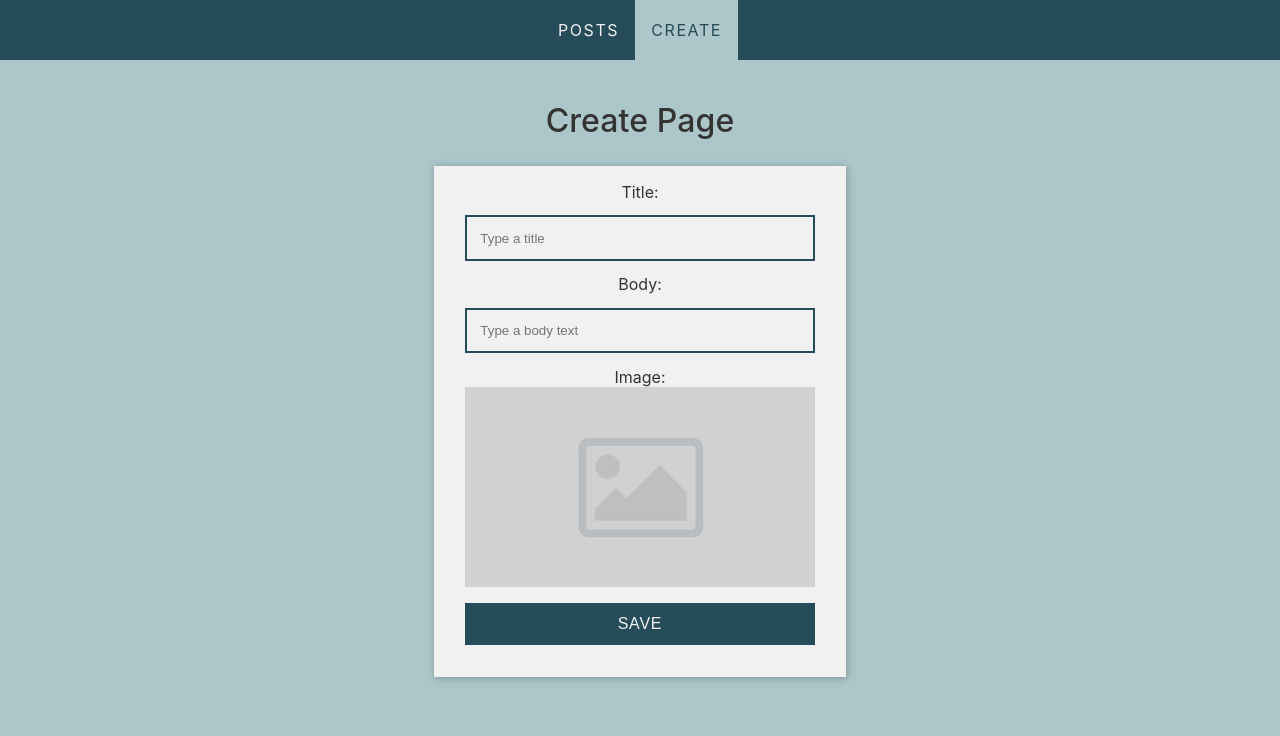
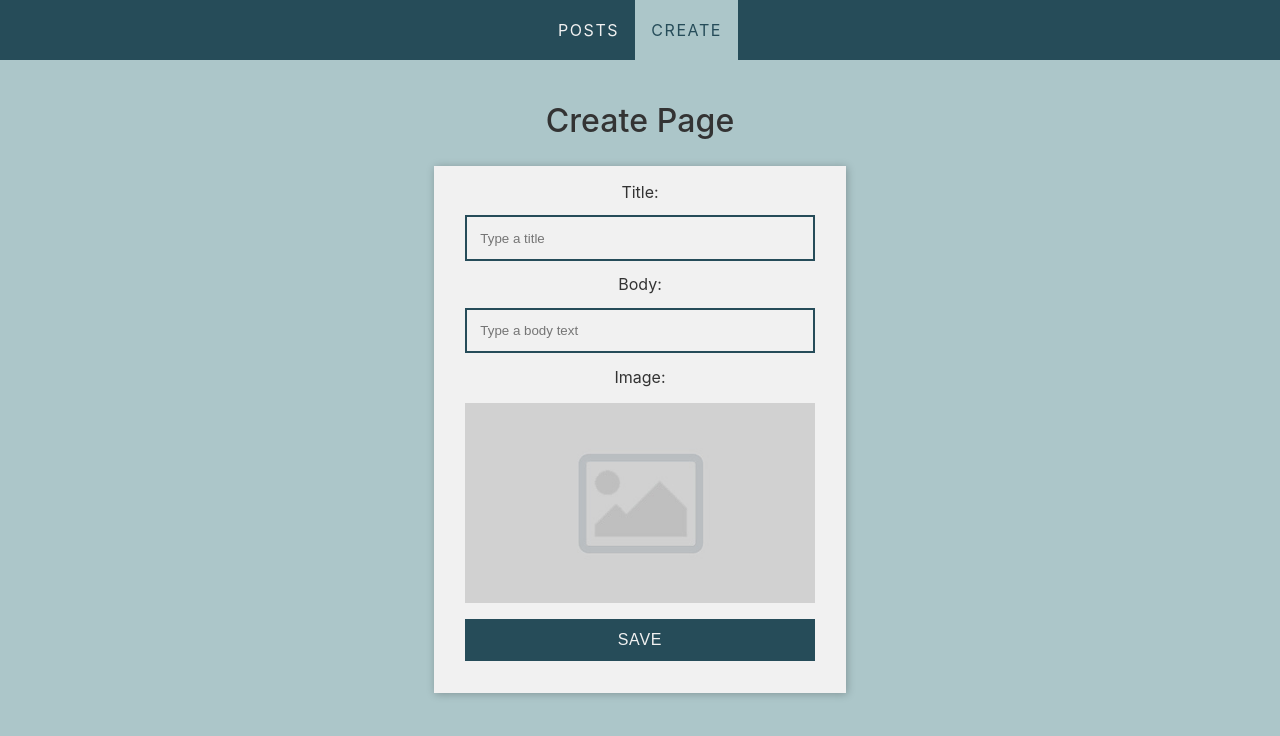
Before and after one commit to cederdorff/react-firestore-read-create, a React (Create React App) app: page /create in a window 1280 px wide. Shown: the top 736 px of the page. Built offline with nearby package versions, Linux system fonts and the light colour scheme.

Commit message:
Update index.css

```diff
--- a/src/index.css
+++ b/src/index.css
@@ -224,7 +224,7 @@ input {
     max-width: 350px;
     height: 200px;
     object-fit: cover;
-    margin: auto;
+    margin: 1em auto;
     display: block;
     cursor: pointer;
 }
```
